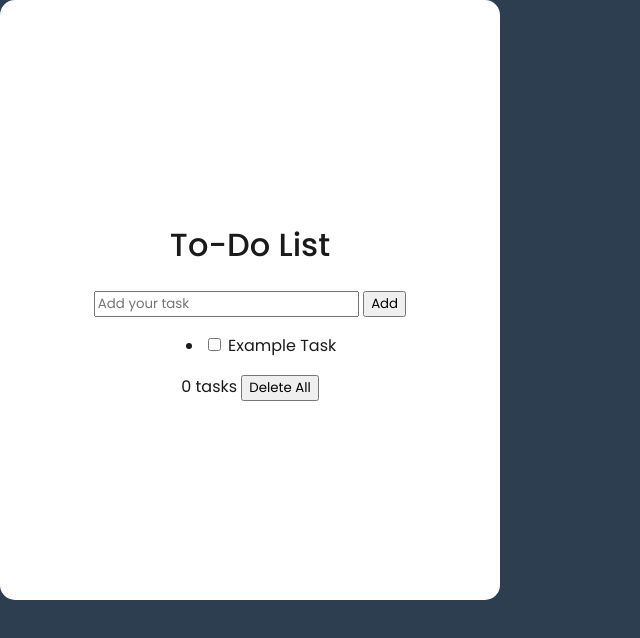
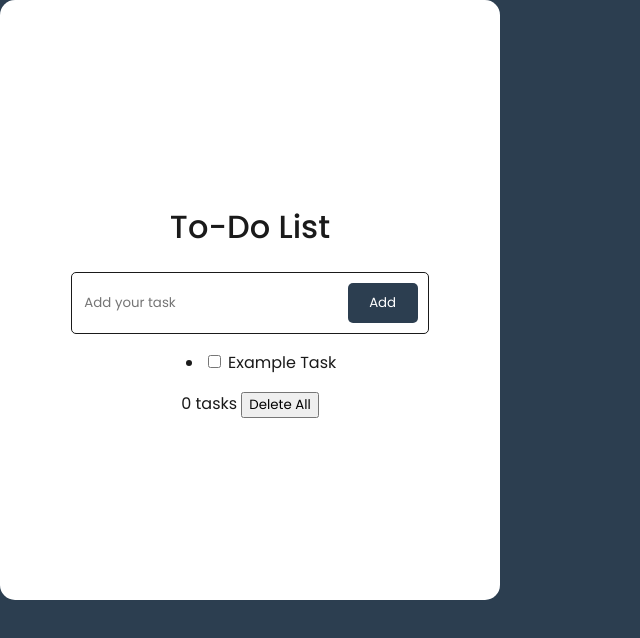
Before and after one commit to duduhnrq/to-do-list, a plain HTML site: page index.html in a window 1280 px wide. Shown: the whole page, without its empty margins (0-640 px from the left). Drawn offline with Linux system fonts and the light colour scheme.

Commit message:
styling the input group

```diff
--- a/index.html
+++ b/index.html
@@ -12,7 +12,7 @@
 
         <div class="input-group">
             <input type="text" id="txttask" placeholder="Add your task">
-            <input type="button" value="Add">
+            <button>Add</button>
         </div>
 
         <ul class="task-list">
--- a/style.css
+++ b/style.css
@@ -36,3 +36,28 @@ body {
     font-size: 2rem;
     font-weight: 500;
 }
+
+.input-group {
+    border: 1px solid var(--color003);
+    border-radius: 5px;
+    padding: 10px;
+}
+
+.input-group input {
+    border: none;
+}
+
+.input-group button {
+    cursor: pointer;
+    border: none;
+    border-radius: 5px;
+    padding: 10px;
+    background-color: var(--color001);
+    color: var(--color002);
+    width: 70px;
+    transition: all .3s ease-in-out;
+}
+
+.input-group button:hover {
+    transform: scale(1.05);
+}
```
